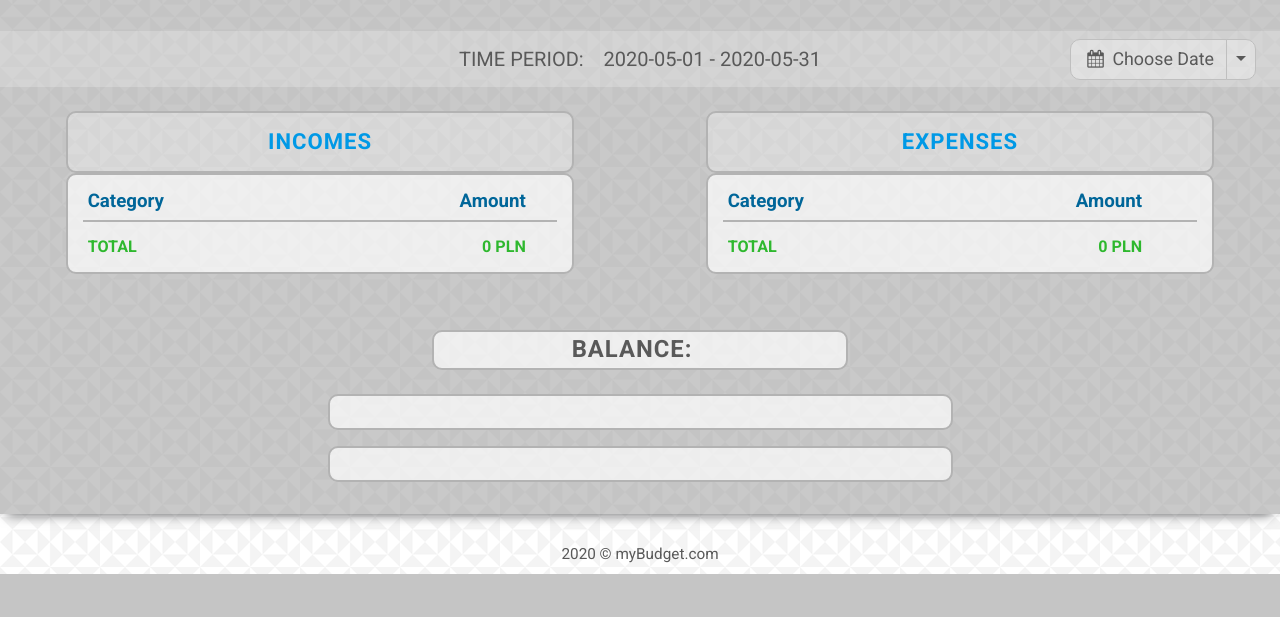
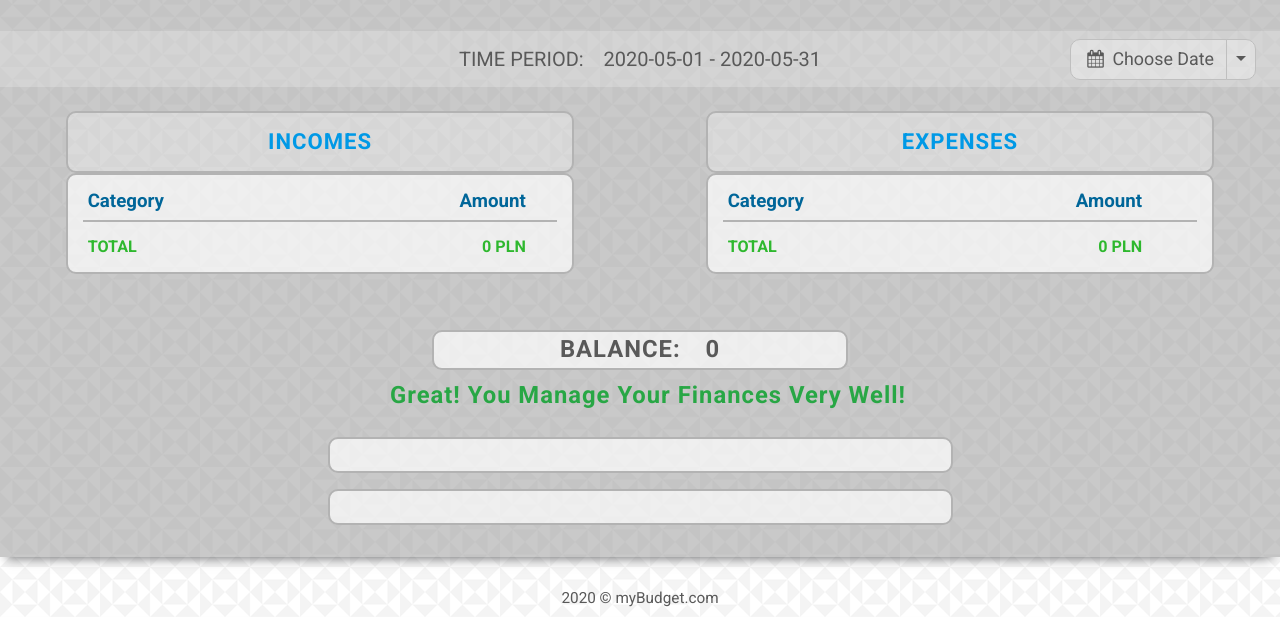
Before and after one commit to ms-magdalena92/BudgetManager_WEB, a PHP site: page /balance.php?userStartDate=2020-05-01&userEndDate=2020-05-31 in a window 1280 px wide. Shown: the part 233-850 px from the top of the page. Before the commit the page ends 807 px from the top, so only its background shows below. Run offline with PHP 8.4, Linux system fonts and the light colour scheme; the visitor is signed in with stand-in values (Sample User, id 1); tables that the repository leaves empty or names only in its code hold one stand-in row (values such as "Sample post"); some libraries are stand-ins or nearby versions; some web fonts are replaced.

Commit message:
Added displaying balance summary

```diff
--- a/balance.php
+++ b/balance.php
@@ -169,12 +169,12 @@ if(isset($_SESSION['loggedUserId'])) {
 
 		<section class="container-fluid square mb-4 py-3">
 
-			<div class="row justify-content-md-center py-3">
+			<div class="row py-3">
 
 				<div class="col-12 timePeriod pt-3 pb-2">
 
 					<?php
-						echo "<h5>TIME PERIOD:&emsp;".$startDate."  -  ".$endDate."</h5>";
+						echo "<h5>TIME PERIOD:&emsp;<span class='text-nowrap'>".$startDate."</span>  -  <span class='text-nowrap'>".$endDate."</span></h5>";
 					?>
 
 					<div class="btn-group m-2 mr-4 dateButton">
@@ -295,10 +295,22 @@ if(isset($_SESSION['loggedUserId'])) {
 			</div>
 
 			<div class="row col-sm-6 col-lg-4 justify-content-center mt-5 mb-2 mx-auto box">
-				<div id="balance">BALANCE: </div><div class="ml-3" id="result"></div>
+
+				<?php
+					$balance = $totalIncomes - $totalExpenses;
+					echo '<div id="balance">BALANCE:&emsp;'.$balance.'</div>';
+				?>
+
 			</div>
 
-			<h3 id="resultText"></h3>
+
+			<?php
+				if($totalIncomes - $totalExpenses >= 0) {
+					echo '<div class="ml-3 text-success" id="result">Great!  You Manage Your Finances Very Well!</div>';
+				} else {
+					echo '<div class="ml-3 text-danger" id="result">Watch Out! You Are Getting Into Debt!!</div>';
+				}
+			?>
 
 			<div class="col-sm-8 col-lg-6 mt-4 mb-2 pt-2 pb-4 mx-auto box">
 				<div id="piechart1"></div>
```
